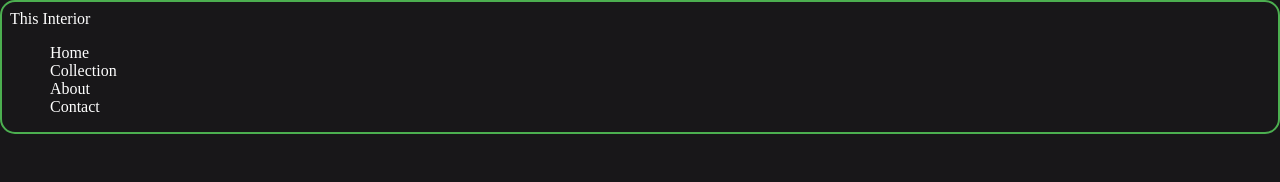
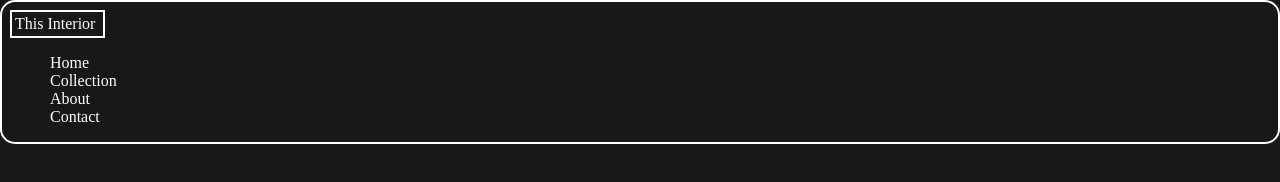
Before and after one commit to veldakarimi/Interior_consultant, a plain HTML site: page index.html in a window 1280 px wide. Drawn offline with Linux system fonts and the light colour scheme.

Commit message:
💄 styled top nav bar

```diff
--- a/index.css
+++ b/index.css
@@ -3,6 +3,11 @@
 html{
 	background-color:#181719;
 	color: white;
-	border: 2px solid #4CAF50;
+	border: 2px solid #FFFFFF;
 	border-radius: 15px;
 }
+.top-nav{
+	width: 85px;
+    padding: 3px;
+    border: 2px solid #FFFFFF;
+}
```
